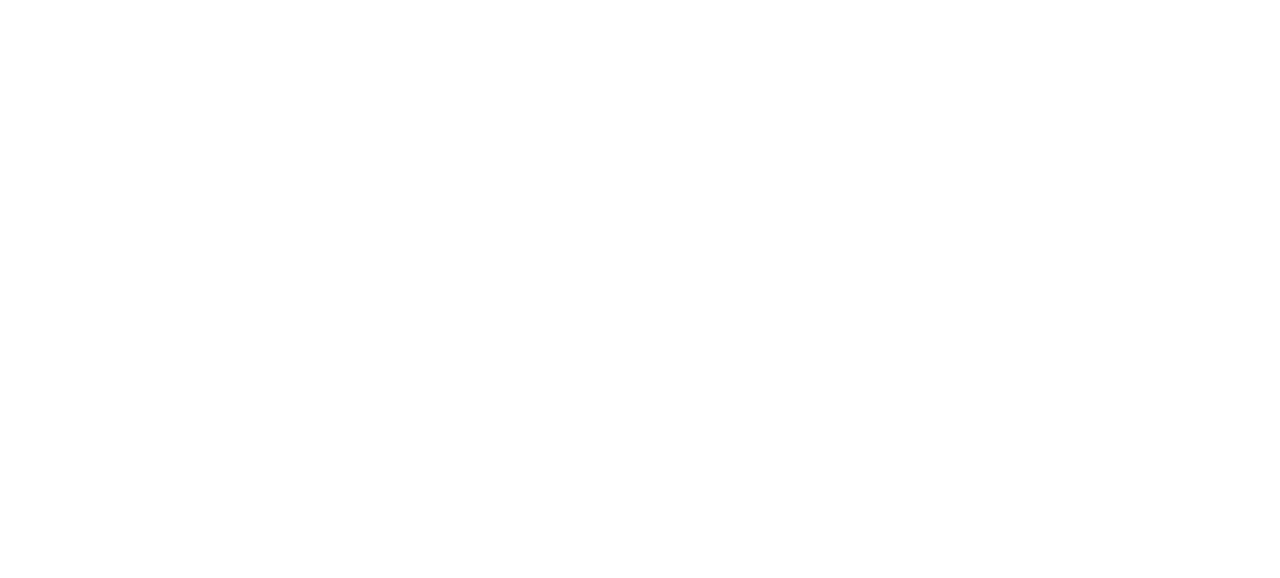
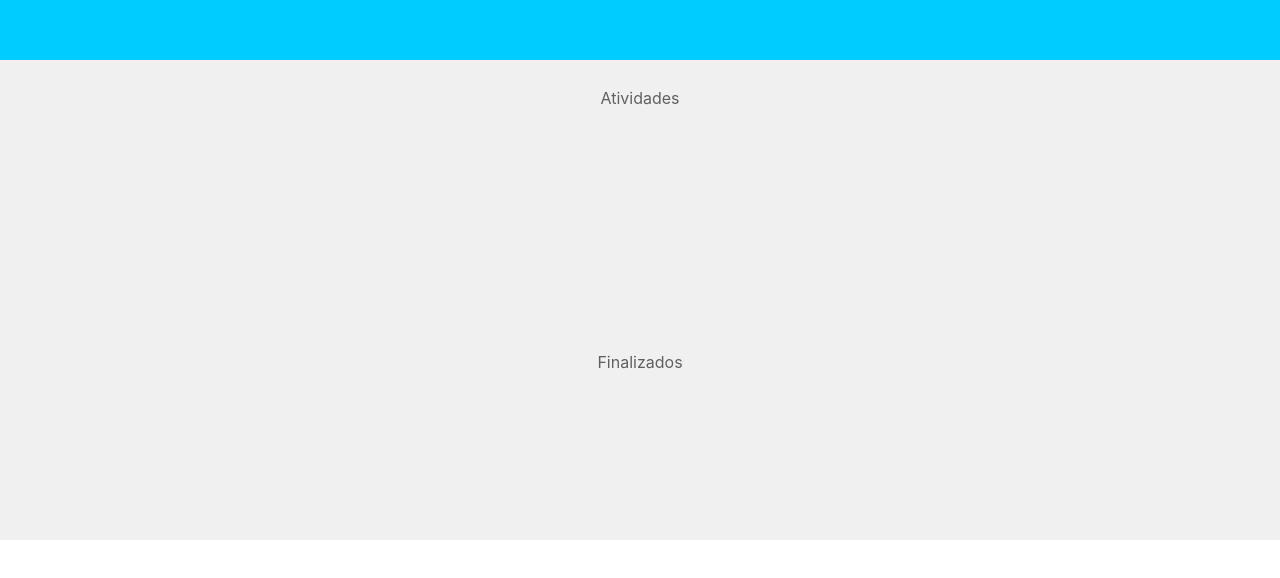
Before and after one commit to sirsathler/cademy-site, a React (Create React App) app: page /class in a window 1280 px wide. Shown: the part 260-838 px from the top of the page. Before the commit the page ends 800 px from the top, so only its background shows below. Built offline with nearby package versions, Linux system fonts and the light colour scheme.

Commit message:
iniciando page Class

```diff
--- a/src/Pages/Class/Class.jsx
+++ b/src/Pages/Class/Class.jsx
@@ -2,8 +2,18 @@
 
 export default function Class(){
     return(
-        <div>
+        <div className='page-class'>
+            <section className='subject'>
 
+            </section>
+            <main className='activities'>
+                <section className='to-done'>
+                    <p className='to-done__title'>Atividades</p>
+                </section>
+                <section className='to-done'>
+                    <p className='to-done__title'>Finalizados</p>
+                </section>
+            </main>
         </div>
     )
 }
--- a/src/Pages/Class/Class.scss
+++ b/src/Pages/Class/Class.scss
@@ -1 +1,31 @@
 @import '../../Global/Variables.scss';
+
+.page-class{
+    width: 100%;
+    height: auto;
+    background-color: $surface;
+
+    .subject{
+        width: inherit;
+        height: 320px;
+        background-color: $primary;
+    }
+
+    .activities{
+        width: inherit;
+        height: calc(100vh - 320px);
+        /*Calculo realizado pois está page não tem scrool,
+        o calculo é feito para ter as exatas dimenções de qualquer tela
+        para não dar problema de cores diferentes no background*/
+
+        .to-done{
+            width: 100%;
+            height: 240px;
+            padding: 12px 0;
+
+            &__title{
+                color: $onsurface;
+            }
+        }
+    }
+}
```
